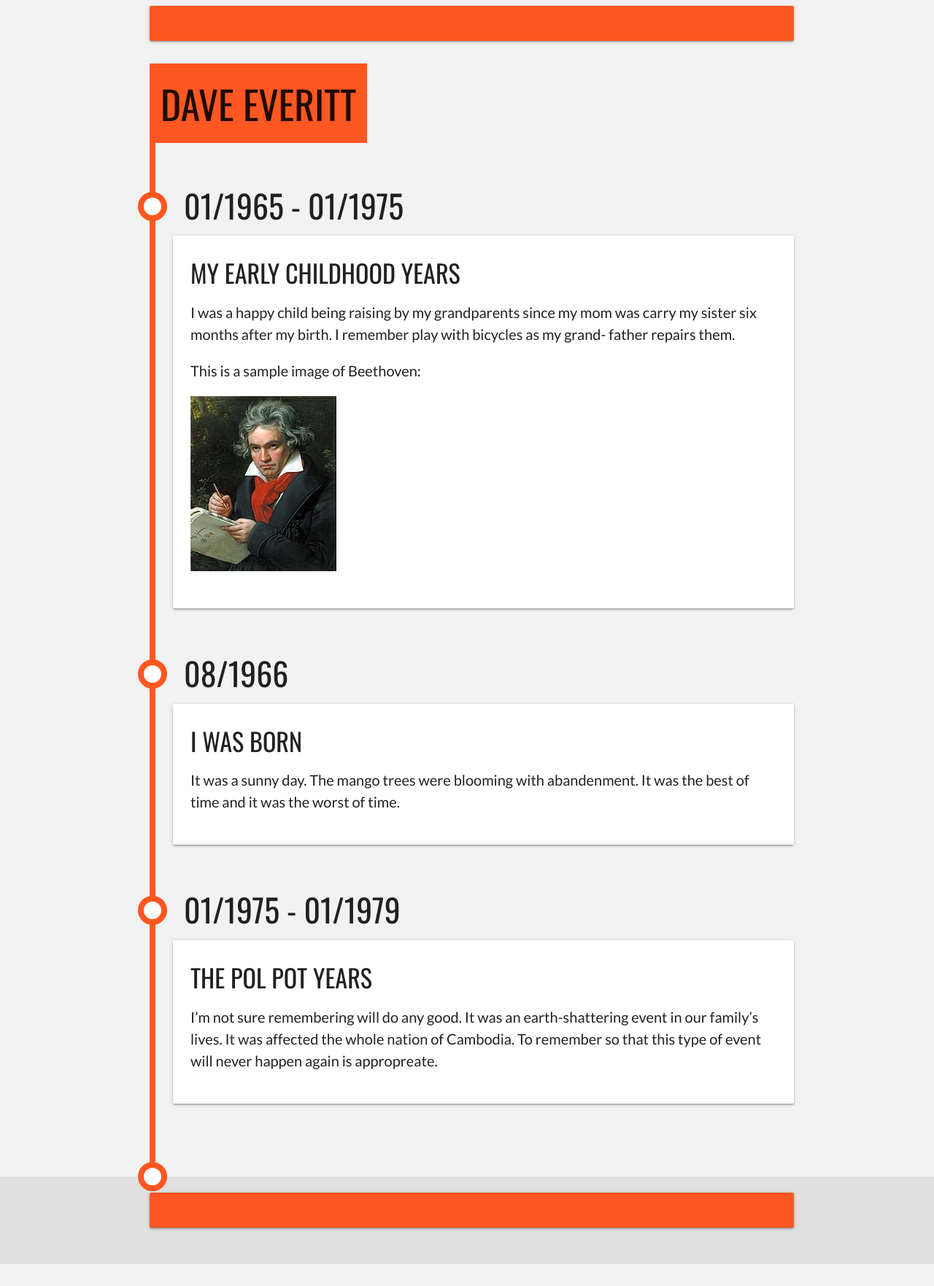
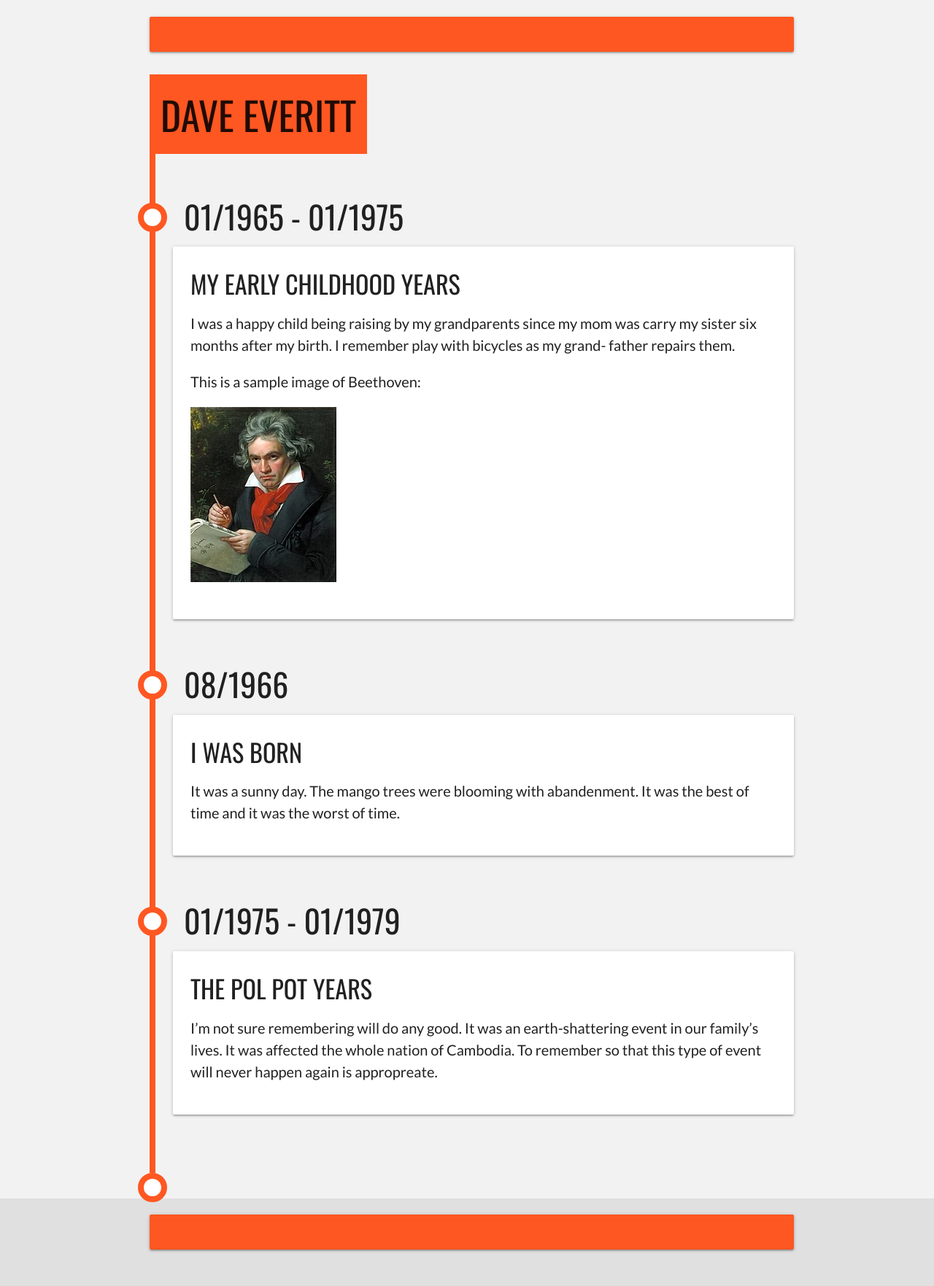
Before and after one commit to yong-lim/dave-timeline, a Jekyll site: the page built from index.md, in a window 1280 px wide. Shown: the whole page at 73% size. Built offline with Jekyll 4.4.1, drawn with Linux system fonts in a browser that asks for light colours; before the commit the page ends 1733 px from its top, so only the background shows below that.

Commit message:
Add scrollspy to section and remove <p> from milestone content

```diff
--- a/_includes/milestones.html
+++ b/_includes/milestones.html
@@ -1,6 +1,6 @@
 <div id="backtop">&#9650;</div>
 
-<section>
+<section class="section scrollspy">
   <div class="container row">
     <div class="card-panel deep-orange">
       {{ content | markdownify }}
@@ -16,9 +16,7 @@
         <h4 class="card-title">
           {{ stone.title }}
         </h4>
-        <p>
           {{ stone.content }}
-        </p>
       </div>
     </div>
     {% endfor %}
```
